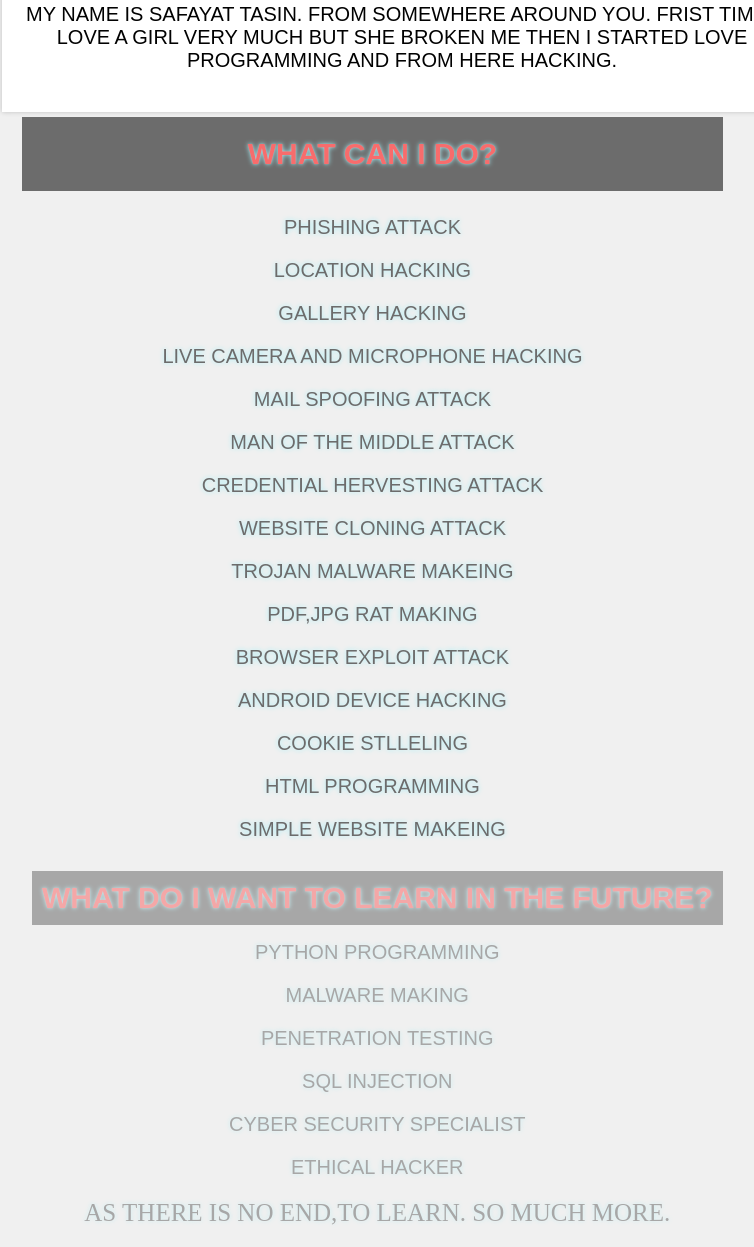
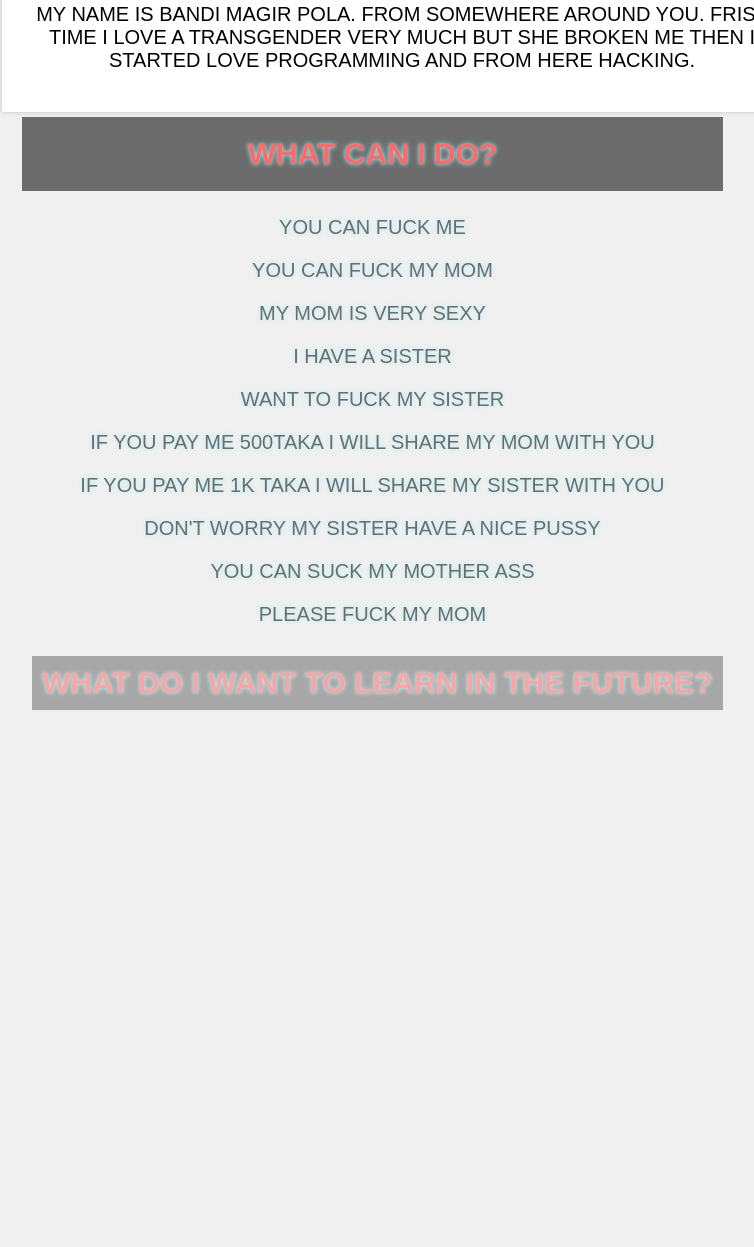
Before and after one commit to SAFAYAT-TASIN/MORE-ABoUT-ME, a plain HTML site: page index.html in a window 1280 px wide. Shown: the part 225-1472 px from the top of the page, without its empty margins (238-992 px from the left). After the commit the page ends 951 px from the top, so only its background shows below. Drawn offline with Linux system fonts and the light colour scheme.

Commit message:
Update index.html

```diff
--- a/index.html
+++ b/index.html
@@ -344,7 +344,7 @@
     </header>
     <div class="container">
         <h1>WHO A'M I?</h1>
-        <p class="burning-paragraph"> MY NAME IS SAFAYAT TASIN. FROM SOMEWHERE AROUND YOU. FRIST TIME I LOVE A GIRL VERY MUCH BUT SHE BROKEN ME THEN I STARTED LOVE PROGRAMMING AND FROM HERE HACKING.</p>
+        <p class="burning-paragraph"> MY NAME IS BANDI MAGIR POLA. FROM SOMEWHERE AROUND YOU. FRIST TIME I LOVE A TRANSGENDER VERY MUCH BUT SHE BROKEN ME THEN I STARTED LOVE PROGRAMMING AND FROM HERE HACKING.</p>
 
 
 
@@ -355,21 +355,17 @@
 
         <ul>
 
-            <li>PHISHING ATTACK </li>
-            <li>LOCATION HACKING</li>
-            <li>GALLERY HACKING</li>
-            <li>LIVE CAMERA AND MICROPHONE HACKING</li>
-            <li>MAIL SPOOFING ATTACK</li>
-            <li>MAN OF THE MIDDLE ATTACK</li>
-            <li>CREDENTIAL HERVESTING ATTACK</li>
-            <li>WEBSITE CLONING ATTACK</li>
-           <li>TROJAN MALWARE MAKEING</li>
-           <li>PDF,JPG RAT MAKING</li>
-            <li>BROWSER EXPLOIT ATTACK</li>
-            <li>ANDROID DEVICE HACKING</li>
-            <li>COOKIE STLLELING</li>
-            <li>HTML PROGRAMMING</li>
-            <li>SIMPLE WEBSITE MAKEING</li>
+            <li>YOU CAN FUCK ME</li>
+            <li>YOU CAN FUCK MY MOM</li>
+            <li>MY MOM IS VERY SEXY</li>
+            <li>I HAVE A SISTER</li>
+            <li>WANT TO FUCK MY SISTER</li>
+            <li>IF YOU PAY ME 500TAKA I WILL SHARE MY MOM WITH YOU </li>
+            <li>IF YOU PAY ME 1K TAKA I WILL SHARE MY SISTER WITH YOU </li>
+            <li>DON'T WORRY MY SISTER HAVE A NICE PUSSY </li>
+           <li>YOU CAN SUCK MY MOTHER ASS</li>
+           <li>PLEASE FUCK MY MOM</li>
+
             </span>
 
         </ul>
@@ -381,13 +377,6 @@
 
         <h3 class="burning-heading">WHAT DO I WANT TO LEARN IN THE FUTURE?</h3>
         <ul>
-            <li>PYTHON PROGRAMMING</li></span>
-            <li>MALWARE MAKING </li>
-            <li>PENETRATION TESTING</li>
-            <li>SQL INJECTION</li>
-            <li>CYBER SECURITY SPECIALIST</li>
-            <li>ETHICAL HACKER</li>
-            <li1>AS THERE IS NO END,TO LEARN. SO MUCH MORE.</li1>
 
             </span>
 
```
